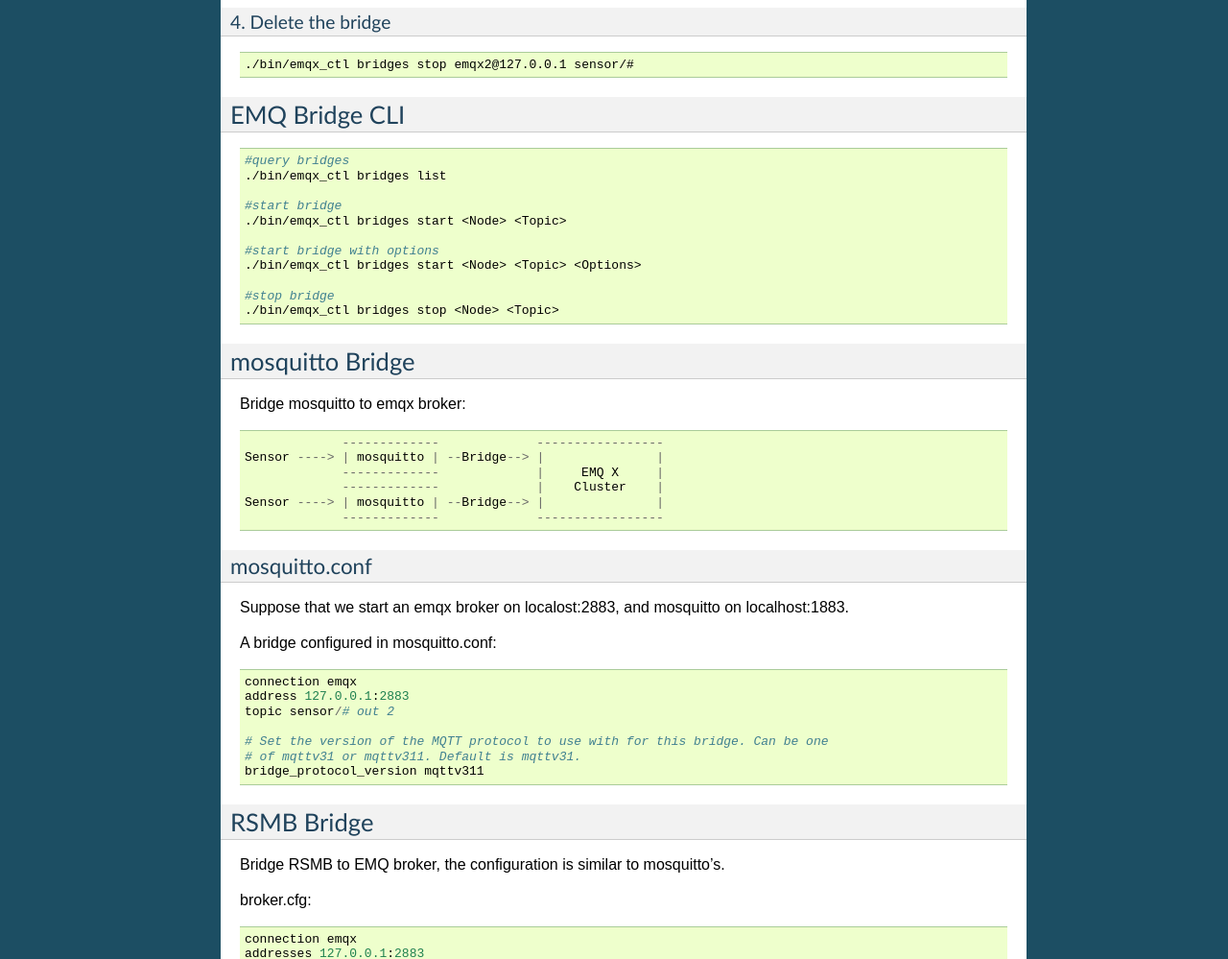
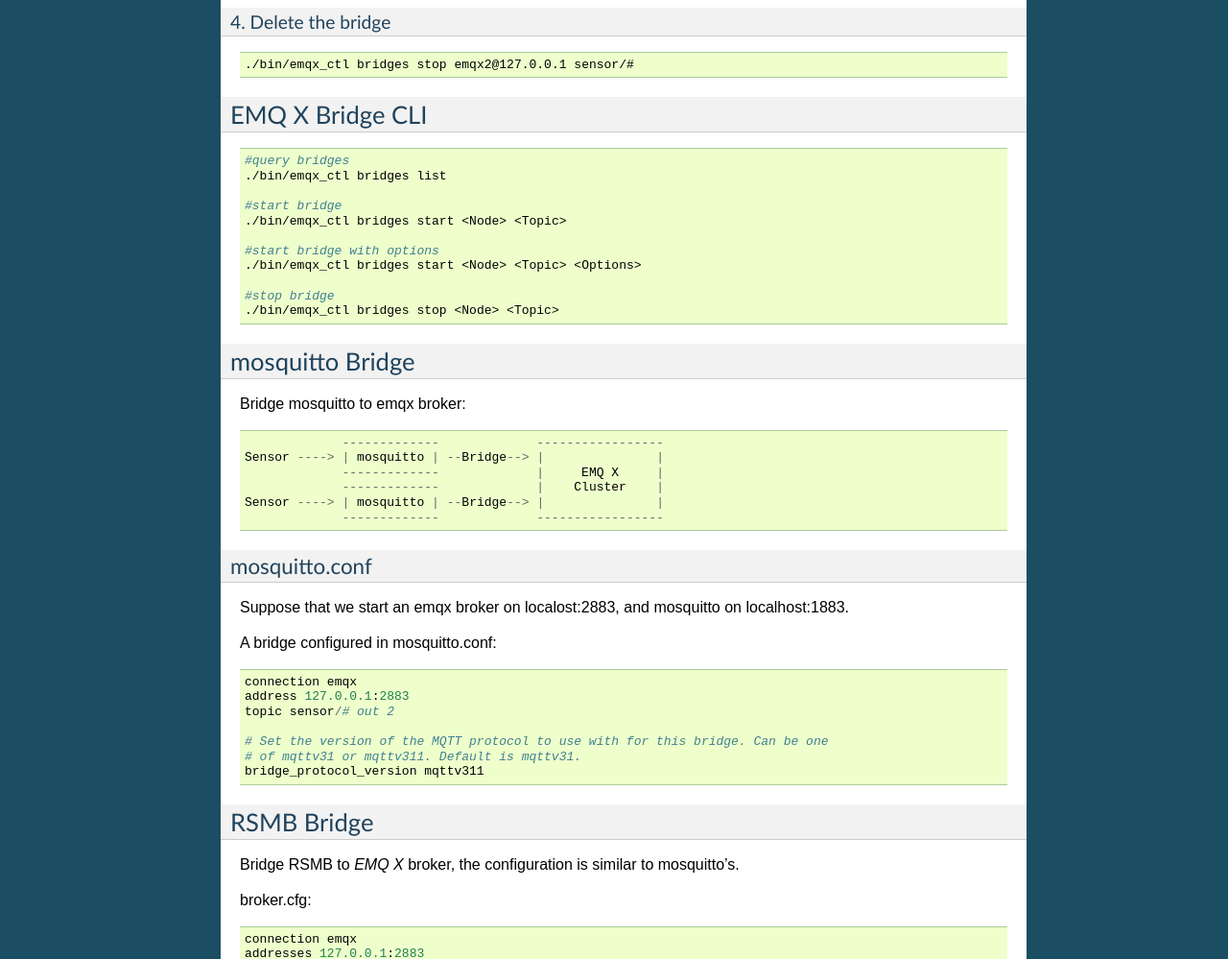
Before and after one commit to emqxarchive/emqx-docs-en, a Sphinx documentation site: the page built from source/bridge.rst, in a window 1280 px wide and 1400 px high, scrolled down 676 px. Shown: the part 269-1268 px from the top of the window at 96% size. Built offline with Sphinx 7.4.7, drawn with Linux system fonts in a browser that asks for light colours; some of the changed text lies outside the part shown.

Commit message:
some emq->emqx

```diff
--- a/source/bridge.rst
+++ b/source/bridge.rst
@@ -18,7 +18,7 @@
 Configure Bridge
 ----------------
 
-Suppose that we create two *EMQ* brokers on localhost:
+Suppose that we create two *EMQ X* brokers on localhost:
 
 +---------+---------------------+-----------+
 | Name    | Node                | MQTT Port |
@@ -69,9 +69,9 @@
 
     ./bin/emqx_ctl bridges stop emqx2@127.0.0.1 sensor/#
 
---------------
-EMQ Bridge CLI
---------------
+----------------
+EMQ X Bridge CLI
+----------------
 
 .. code-block:: bash
 
@@ -119,7 +119,7 @@
 RSMB Bridge
 -----------
 
-Bridge RSMB to EMQ broker, the configuration is similar to mosquitto's.
+Bridge RSMB to *EMQ X* broker, the configuration is similar to mosquitto's.
 
 broker.cfg::
 
```
